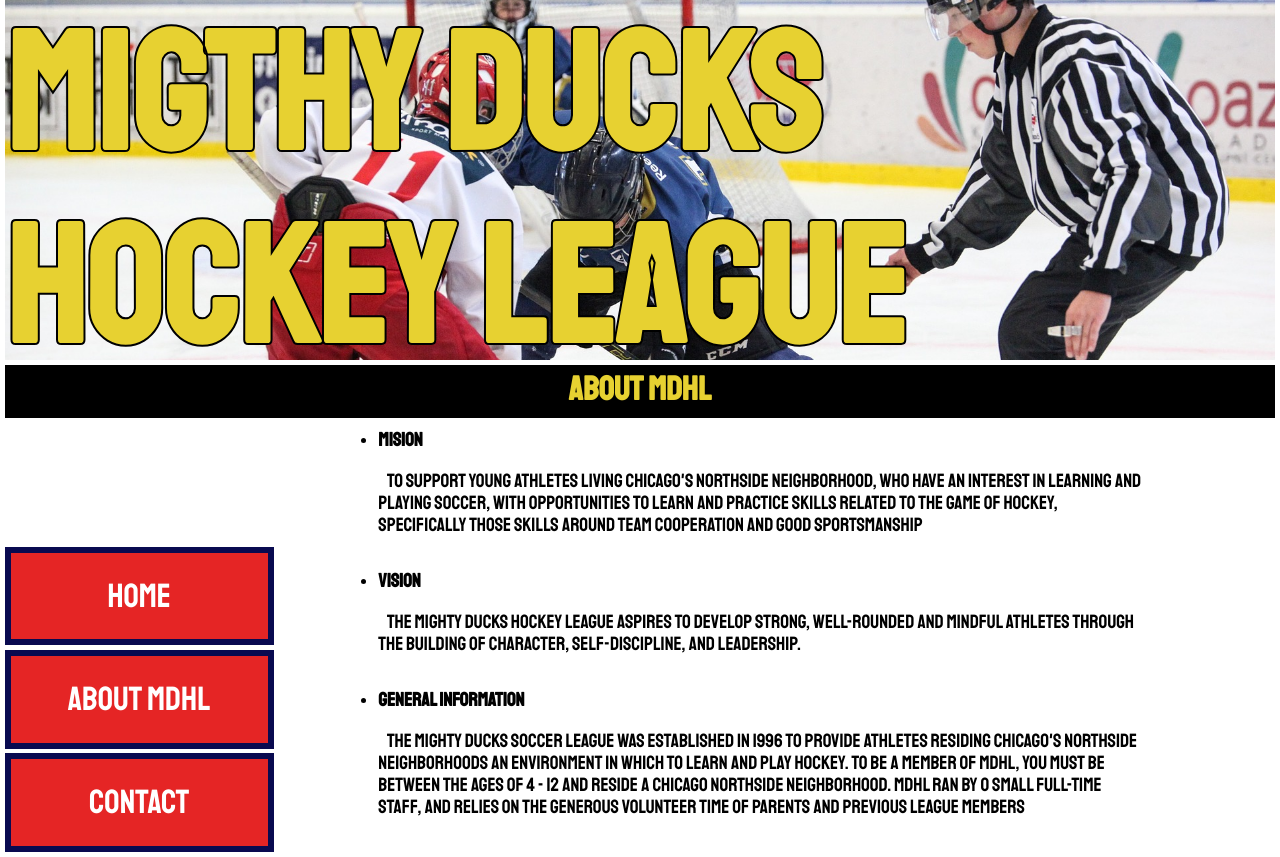
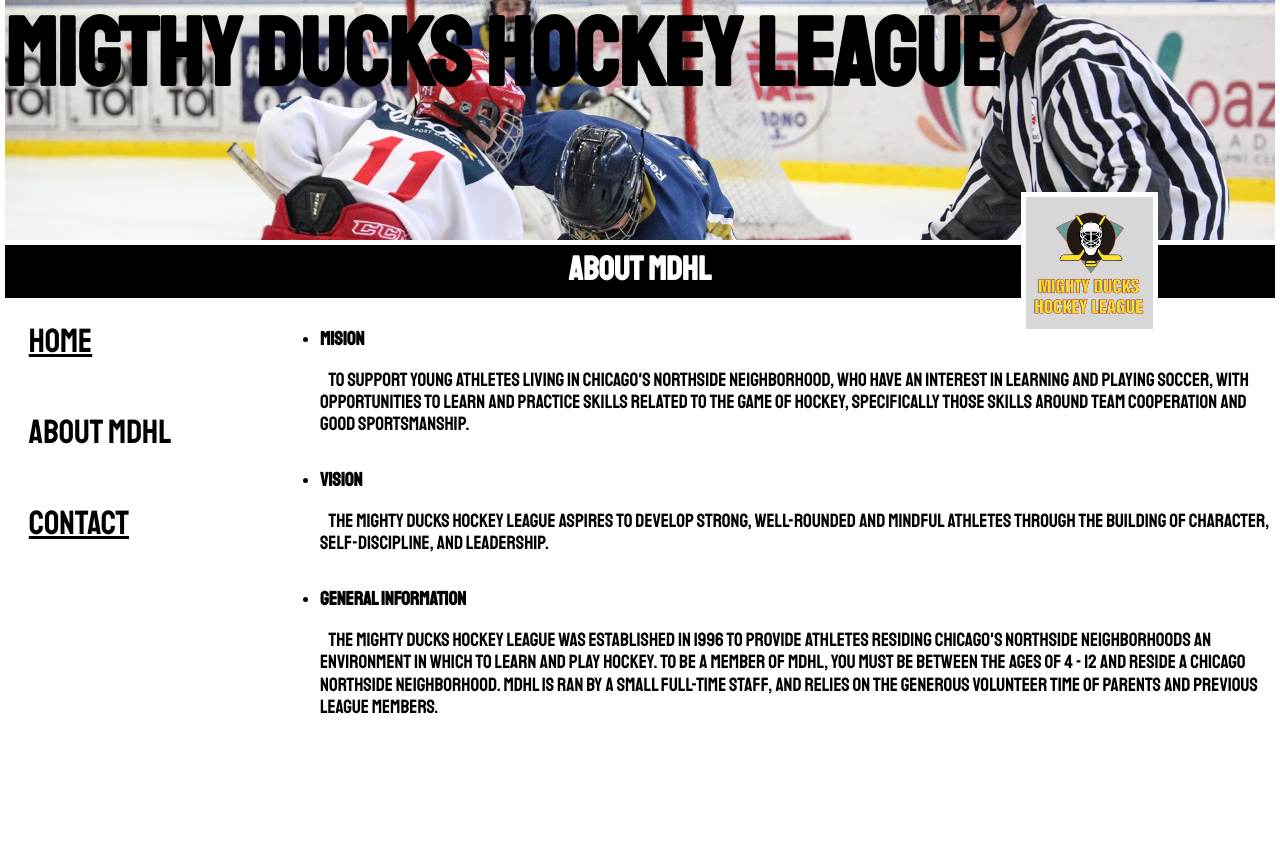
Before and after one commit to miguecisterna/MDHL---Cisterna, a plain HTML site: page about.html in a window 1280 px wide. After the commit the page ends 800 px from the top, so only its background shows below. Drawn offline with Linux system fonts and the light colour scheme.

Commit message:
Casi para entregar

```diff
--- a/about.html
+++ b/about.html
@@ -19,13 +19,14 @@
         </div>
         <div class="tituloLogo">
             <h3>About MDHL</h3>
+            <img src="./assets/logoMightyDucks01.png" alt="" class="logo">
         </div>
     </header>
     <main>
         <div class="navContainer">
             <nav>
                 <a href="./index.html">Home</a>
-                <a href="#">About MDHL</a>
+                <a href="#" class="active">About MDHL</a>
                 <a href="./contact.html">Contact</a>
             </nav>
         </div>
@@ -33,9 +34,9 @@
             <ul>
                 <li>
                     <h3>Mision</h3>
-                    <p>&nbsp;&nbsp;&nbsp;To support young athletes living Chicago's northside neighborhood, who have an interest in
+                    <p>&nbsp;&nbsp;&nbsp;To support young athletes living in Chicago's northside neighborhood, who have an interest in
                         learning and playing soccer, with opportunities to learn and practice skills related to the game of
-                        hockey, specifically those skills around team cooperation and good sportsmanship</p>
+                        hockey, specifically those skills around team cooperation and good sportsmanship.</p>
                 </li>
                 <li>
                     <h3>Vision</h3>
@@ -46,11 +47,11 @@
                 </li>
                 <li>
                     <h3>General Information</h3>
-                    <p>&nbsp;&nbsp;&nbsp;The Mighty Ducks Soccer League was established in 1996 to provide athletes residing
+                    <p>&nbsp;&nbsp;&nbsp;The Mighty Ducks Hockey League was established in 1996 to provide athletes residing
                         Chicago's northside neighborhoods an environment in which to learn and play hockey. To be a
                         member of MDHL, you must be between the ages of 4 - 12 and reside a Chicago northside
-                        neighborhood. MDHL ran by o small full-time staff, and relies on the generous volunteer time of
-                        parents and previous league members</p>
+                        neighborhood. MDHL is ran by a small full-time staff, and relies on the generous volunteer time of
+                        parents and previous league members.</p>
                 </li>
             </ul>
         </div>
--- a/styles/styles.css
+++ b/styles/styles.css
@@ -8,17 +8,17 @@ header{
     background-position: 0 -9rem;
     background-size: cover;
     background-repeat: no-repeat;
-    height: 45vh;
+    height: 30vh;
 }
 
 .headerImgTitle h2{
-    -webkit-text-stroke: 2px black; /* width and color */
     font-family: 'Staatliches', cursive;
-    font-size: 21vh;
-    color: #e7d131;
+    font-size: 12vh;
+
 }
 
 .tituloLogo{
+    position: relative;
     margin: .3rem;
     background-color: black;
     height: 6.6vh;
@@ -27,37 +27,50 @@ header{
 .tituloLogo h3{
     font-family: 'Staatliches', cursive;
     font-size: 2.1rem;
-    color: #e7d131;
+    color: white;
     text-align: center;
     margin: .3rem;
     padding: .3rem 0;
 
 }
 
-.navContainer{
-    display: inline-block;
-    margin: .3rem .3rem 0;
-    width: 21vw;
+.logo {
+    left: 80%;
+    position: absolute;
+    width: 10%;
+    top: -100%;
+    background-color: rgb(215, 215, 215);
+    border: 5px solid white;
 }
 
+.navContainer {
+    display: inline-block;
+    margin: 0.3rem 0.3rem 0;
+    width: 18vw;
+    position: absolute;
+    top: 36%;
+}
 nav a{
     display: block;
-    text-align: center;
     padding: 1.5rem;
     margin: .3rem 0;
-    background-color: rgb(229, 37, 37);
-    border: 6px solid rgb(9, 10, 80);
     font-family: 'Staatliches', cursive;
     font-size: 2.1rem;
-    color: white;
+    color: black;
+}
+
+.active{
     text-decoration: none;
 }
 
-.content{
+.content {
     display: inline-block;
     height: 36vh;
-    width: 60vw;
-    margin: 0 6rem ;
+    width: 75vw;
+    margin: 0;
+    position: absolute;
+    left: 25%;
+    top: 39%;
 }
 
 .content li{
@@ -73,3 +86,7 @@ li h3, li p{
     font-family: 'Staatliches', cursive;
     font-size: 1.2rem;
 }
+
+p{
+    font-family: 'Staatliches', cursive;
+}
```
Also changed, not shown: contact.html (+3 -2 lines), index.html (+4 -3 lines).
